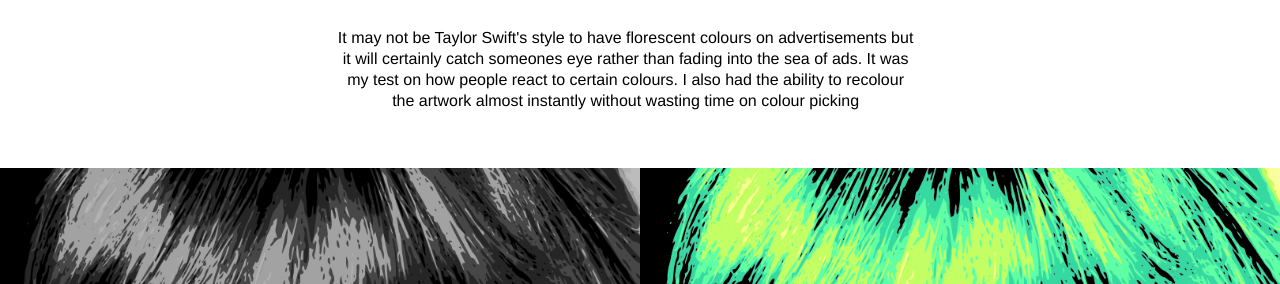
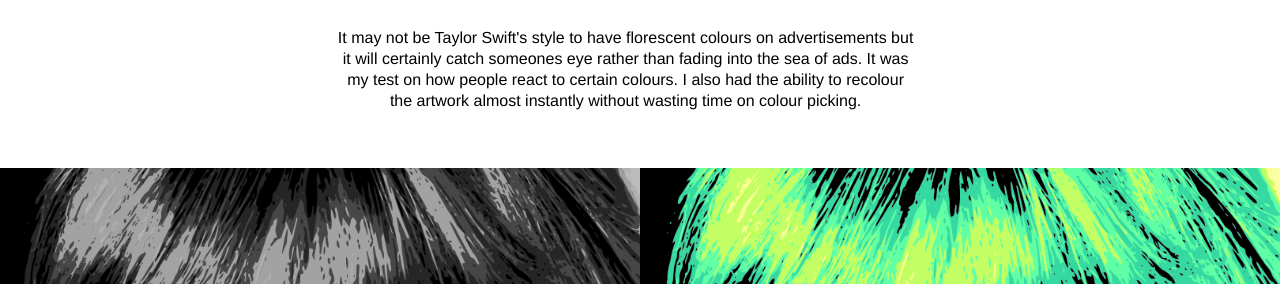
Before and after one commit to sandheather/Portfolio, a Jekyll site: the page built from eventposter.html, in a window 1280 px wide and 900 px high, scrolled down 342 px. Shown: the part 231-515 px from the top of the window. Built offline with Jekyll 4.4.1, drawn with Linux system fonts in a browser that asks for light colours.

Commit message:
Spelling correction

```diff
--- a/eventposter.html
+++ b/eventposter.html
@@ -7,10 +7,10 @@
     <h2 id="about"class="yotta medium unit xs-1 s-1 m-1 l-1">Event Poster</h2>
   </div>
   <div>
-  <p class="unit xs-1 s-1 m-1-2 l-1-2 push-r island">It may not be Taylor Swift's style to have florescent colours on advertisements but it will certainly catch someones eye rather than fading into the sea of ads. It was my test on how people react to certain colours. I also had the ability to recolour the artwork almost instantly without wasting time on colour picking</p>
-  <img class="unit xs-1 s-1 m-1-2 l-1-2" src="{{site.baseurl}}/images/artboard 1-100.jpg" alt="">
-  <img class="unit xs-1 s-1 m-1-2 l-1-2" src="{{site.baseurl}}/images/artboard 2-100.jpg" alt="">
-  <img class="unit xs-1 s-1 m-1-2 l-1-2" src="{{site.baseurl}}/images/artboard 3-100.jpg" alt="">
-  <img class="unit xs-1 s-1 m-1-2 l-1-2" src="{{site.baseurl}}/images/artboard 4-100.jpg" alt="">
+  <p class="unit xs-1 s-1 m-1-2 l-1-2 push-r island">It may not be Taylor Swift's style to have florescent colours on advertisements but it will certainly catch someones eye rather than fading into the sea of ads. It was my test on how people react to certain colours. I also had the ability to recolour the artwork almost instantly without wasting time on colour picking.</p>
+  <img class="unit xs-1 s-1 m-1-2 l-1-2" src="{{site.baseurl}}/images/Artboard 1-100.jpg" alt="">
+  <img class="unit xs-1 s-1 m-1-2 l-1-2" src="{{site.baseurl}}/images/Artboard 2-100.jpg" alt="">
+  <img class="unit xs-1 s-1 m-1-2 l-1-2" src="{{site.baseurl}}/images/Artboard 3-100.jpg" alt="">
+  <img class="unit xs-1 s-1 m-1-2 l-1-2" src="{{site.baseurl}}/images/Artboard 4-100.jpg" alt="">
 </div>
 </div>
```
